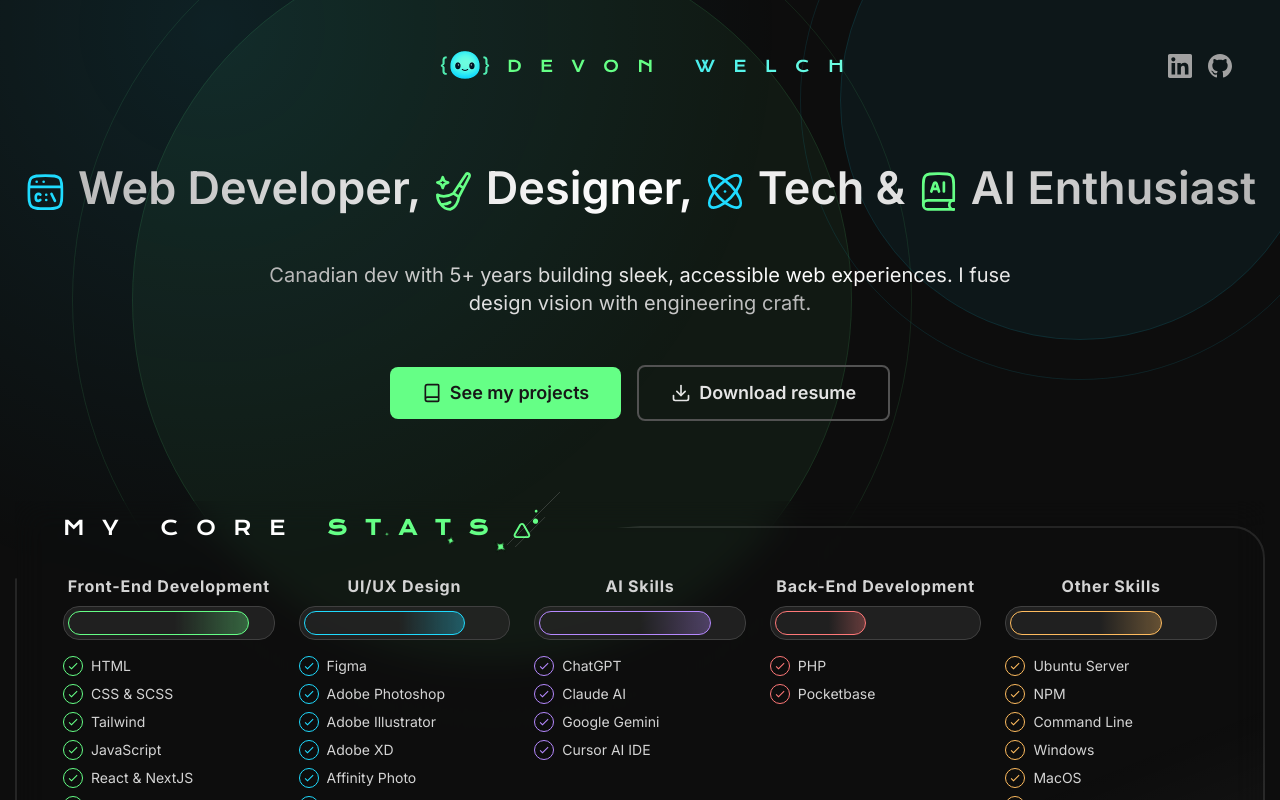
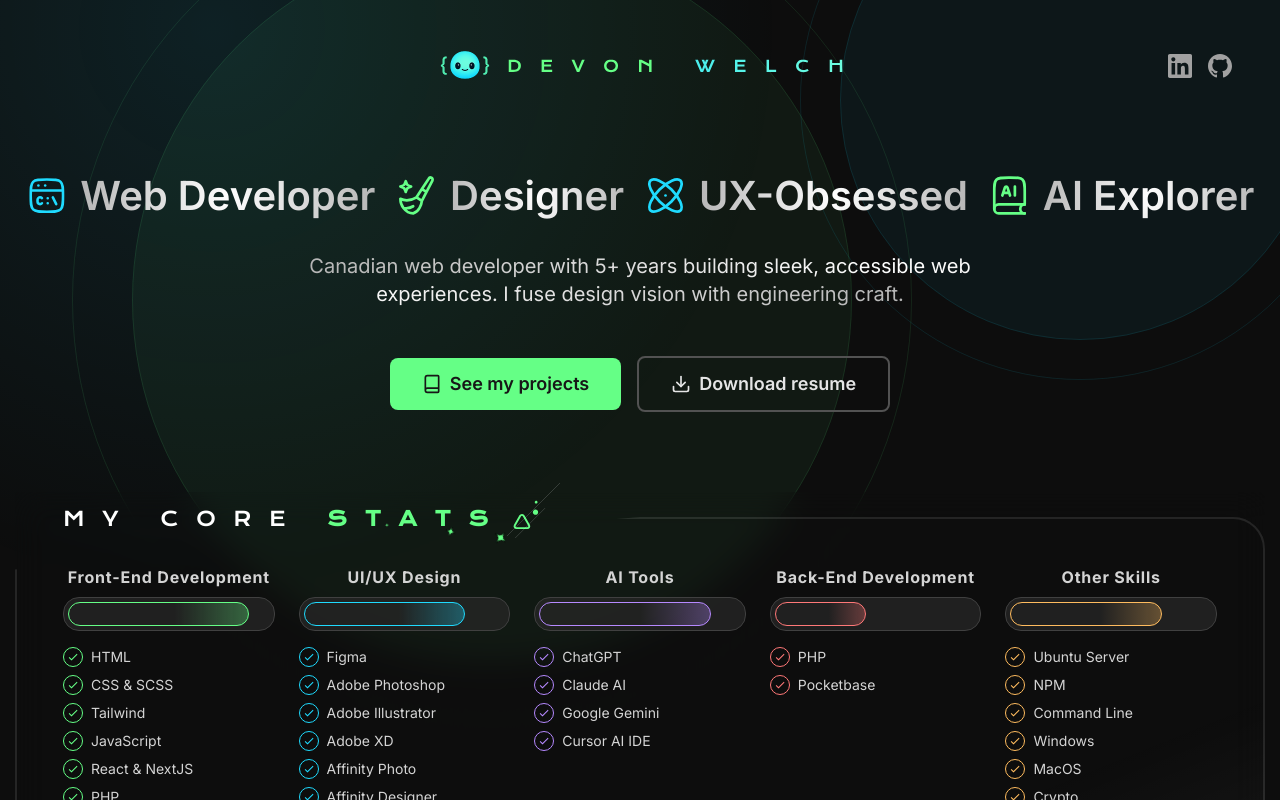
Before and after one commit to builtbyDevon/portfolio, a Next.js app: page / in a window 1280 px wide. Shown: the top 800 px of the page. Built offline with nearby package versions, Linux system fonts and the light colour scheme.

Commit message:
Update header text

```diff
--- a/src/app/page.tsx
+++ b/src/app/page.tsx
@@ -99,8 +99,9 @@ export default function Portfolio() {
       </FadeInView>
 
       <FadeInView delay={0.5}>
-        <h1 className="relative mx-auto max-w-[1300px] px-[15px] py-8 text-center text-4xl font-semibold md:text-[45px]">
-          <GradientText>
+        <h1 className="relative mx-auto max-w-[1300px] px-[15px] pb-2 pt-8 text-center text-3xl font-semibold leading-relaxed sm:text-4xl md:text-[40px]">
+          <div className="flex flex-wrap items-center justify-center gap-x-5">
+            <div className="flex items-center gap-3">
               <Image
                 alt="Web Developer"
                 width={42.75}
@@ -108,7 +109,9 @@ export default function Portfolio() {
                 src="/code.svg"
                 className="align-text-center inline-block"
               />{" "}
-            Web Developer,{" "}
+              <GradientText>Web Developer </GradientText>
+            </div>
+            <div className="flex items-center gap-3">
               <Image
                 alt="Web Developer"
                 width={42.75}
@@ -116,7 +119,9 @@ export default function Portfolio() {
                 src="/design.svg"
                 className="align-text-center inline-block"
               />{" "}
-            Designer,{" "}
+              <GradientText>Designer </GradientText>
+            </div>
+            <div className="flex items-center gap-3">
               <Image
                 alt="Web Developer"
                 width={42.75}
@@ -124,7 +129,9 @@ export default function Portfolio() {
                 src="/tech.svg"
                 className="align-text-center inline-block"
               />{" "}
-            Tech &{" "}
+              <GradientText>UX-Obsessed </GradientText>
+            </div>
+            <div className="flex items-center gap-3">
               <Image
                 alt="Web Developer"
                 width={42.75}
@@ -132,24 +139,9 @@ export default function Portfolio() {
                 src="/ai.svg"
                 className="align-text-center inline-block"
               />{" "}
-            AI Enthusiast
-            {/* <Image
-              alt="Web Developer"
-              width={46.75}
-              height={46.75}
-              src="/gamer.svg"
-              className="align-text-center inline-block"
-            />{" "}
-            Gamer */}
-            {/* <Image
-              alt="Web Developer"
-              width={42.75}
-              height={42.75}
-              src="/dogo.svg"
-              className="align-text-center inline-block"
-            />{" "}
-            Dogo Lover */}
-          </GradientText>
+              <GradientText> AI Explorer</GradientText>
+            </div>
+          </div>
         </h1>
       </FadeInView>
 
@@ -158,8 +150,8 @@ export default function Portfolio() {
         <div className="mx-auto max-w-[800px] px-[15px] py-4 text-center">
           <p className="text-lg md:text-xl">
             <GradientText>
-              Canadian dev with 5+ years building sleek, accessible web
-              experiences. I fuse design vision with engineering craft.
+              Canadian web developer with 5+ years building sleek, accessible
+              web experiences. I fuse design vision with engineering craft.
             </GradientText>
           </p>
         </div>
--- a/src/components/CoreStats.tsx
+++ b/src/components/CoreStats.tsx
@@ -42,7 +42,7 @@ const skillCategories: SkillCategoryData[] = [
     ],
   },
   {
-    title: "AI Skills",
+    title: "AI Tools",
     progress: 85,
     color: "rgb(182 137 255)",
     skills: ["ChatGPT", "Claude AI", "Google Gemini", "Cursor AI IDE"],
```
Lines whose indentation alone changed are shown as unchanged.
